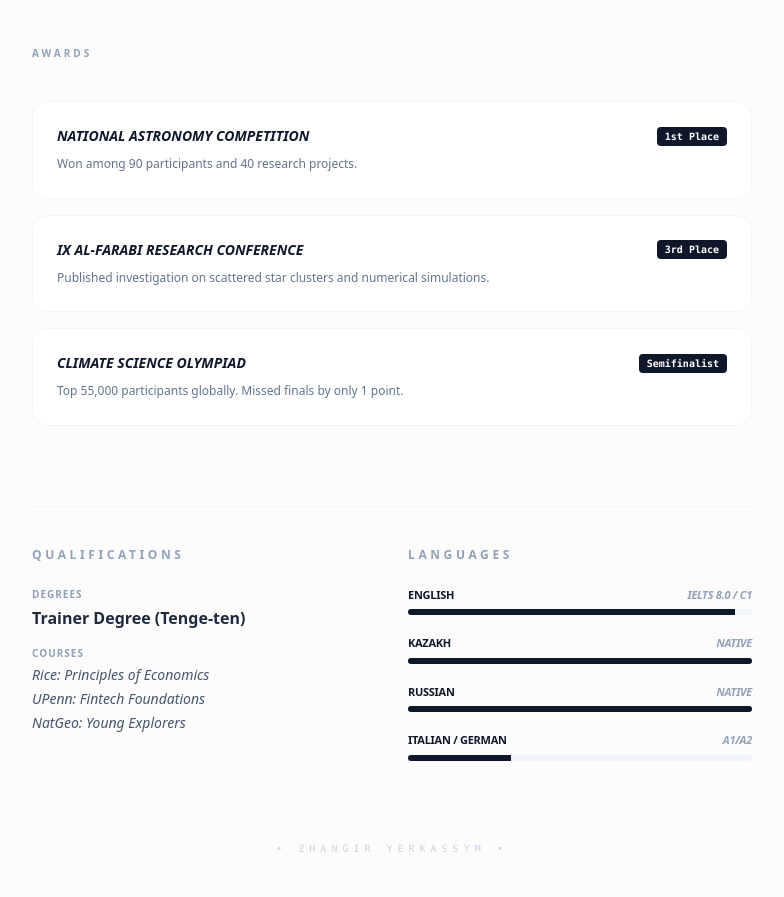
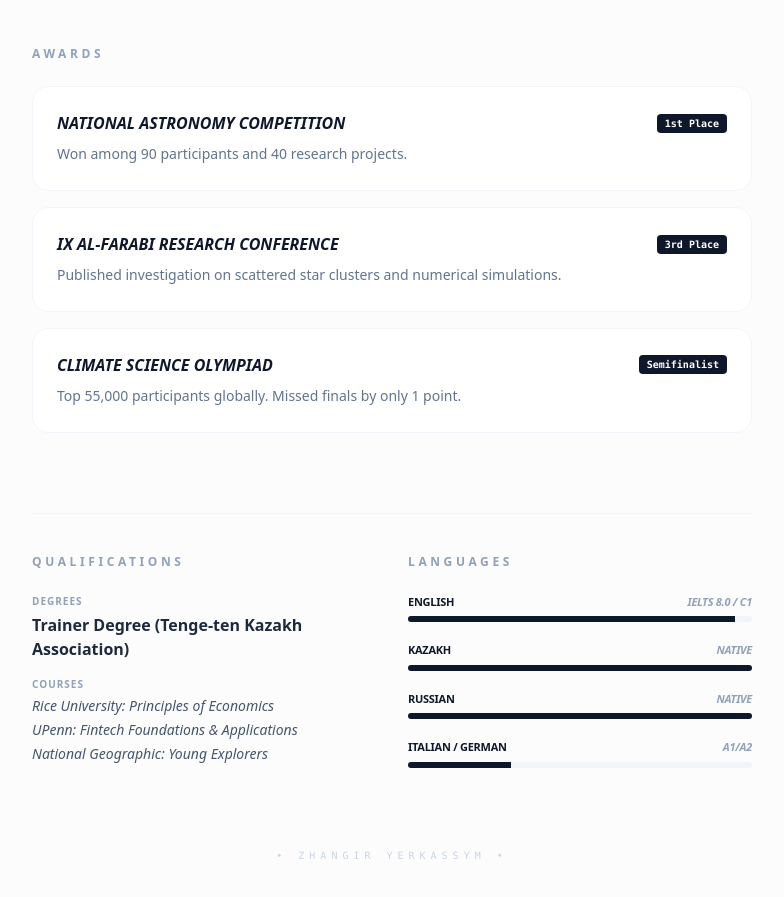
Before and after one commit to JuneiBrunei/jonyportfolio, a Next.js app: page /resume in a window 1280 px wide. Shown: the part 891-1788 px from the top of the page, without its empty margins (248-1032 px from the left). Built offline with nearby package versions, Linux system fonts and the light colour scheme.

Commit message:
unified section headers size

```diff
--- a/app/resume/page.tsx
+++ b/app/resume/page.tsx
@@ -77,7 +77,7 @@ export default function Resume() {
 <span>
 Established an independent <span className="text-slate-900 font-semibold">Press Office</span> and managed institutional social media presence.
 <a
-href="https://www.instagram.com/nisfm_studentcouncil/"
+href="https://www.instagram.com/speaker_phm_ala?utm_source=ig_web_button_share_sheet&igsh=ZDNlZDc0MzIxNw=="
 target="_blank"
 rel="noopener noreferrer"
 className="ml-1.5 inline-flex items-center gap-1 text-blue-600 font-bold border-b border-blue-200 hover:border-blue-600 transition-all"
@@ -93,7 +93,8 @@ Instagram
 
         {/* Awards */}
 <section className="mb-20">
-<h2 className="text-[10px] font-bold text-slate-400 uppercase tracking-[0.3em] mb-10">Awards</h2>
+  {/* Увеличил с text-[10px] до text-xs */}
+  <h2 className="text-xs font-bold text-slate-400 uppercase tracking-[0.3em] mb-6">Awards</h2>
   <div className="grid gap-4">
     {[
       { title: "National Astronomy Competition", rank: "1st Place", date: "2022", desc: "Won among 90 participants and 40 research projects." },
@@ -102,10 +103,12 @@ Instagram
     ].map((award, i) => (
       <div key={i} className="p-6 bg-white border border-slate-100 rounded-2xl">
         <div className="flex justify-between items-center mb-2">
-<h3 className="font-bold uppercase text-sm italic">{award.title}</h3>
+          {/* Увеличил с text-sm до text-base */}
+          <h3 className="font-bold uppercase text-base italic">{award.title}</h3>
           <span className="text-[10px] font-mono font-bold px-2 py-0.5 bg-slate-900 text-white rounded">{award.rank}</span>
         </div>
-<p className="text-xs text-slate-500 leading-relaxed">{award.desc}</p>
+        {/* Увеличил с text-xs до text-sm */}
+        <p className="text-sm text-slate-500 leading-relaxed">{award.desc}</p>
       </div>
     ))}
   </div>
@@ -118,13 +121,13 @@ Instagram
             <div className="space-y-4">
               <div>
                 <p className="text-[10px] font-bold text-slate-400 uppercase mb-1 tracking-widest">Degrees</p>
-                <p className="text-base font-bold text-slate-800">Trainer Degree (Tenge-ten)</p>
+                <p className="text-base font-bold text-slate-800">Trainer Degree (Tenge-ten Kazakh Association)</p>
               </div>
               <div className="space-y-1">
                 <p className="text-[10px] font-bold text-slate-400 uppercase mb-1 tracking-widest">Courses</p>
-                <p className="text-sm text-slate-600 font-medium italic">Rice: Principles of Economics</p>
-                <p className="text-sm text-slate-600 font-medium italic">UPenn: Fintech Foundations</p>
-                <p className="text-sm text-slate-600 font-medium italic">NatGeo: Young Explorers</p>
+                <p className="text-sm text-slate-600 font-medium italic">Rice University: Principles of Economics</p>
+                <p className="text-sm text-slate-600 font-medium italic">UPenn: Fintech Foundations & Applications</p>
+                <p className="text-sm text-slate-600 font-medium italic">National Geographic: Young Explorers</p>
               </div>
             </div>
           </div>
```
Lines whose indentation alone changed are shown as unchanged.
